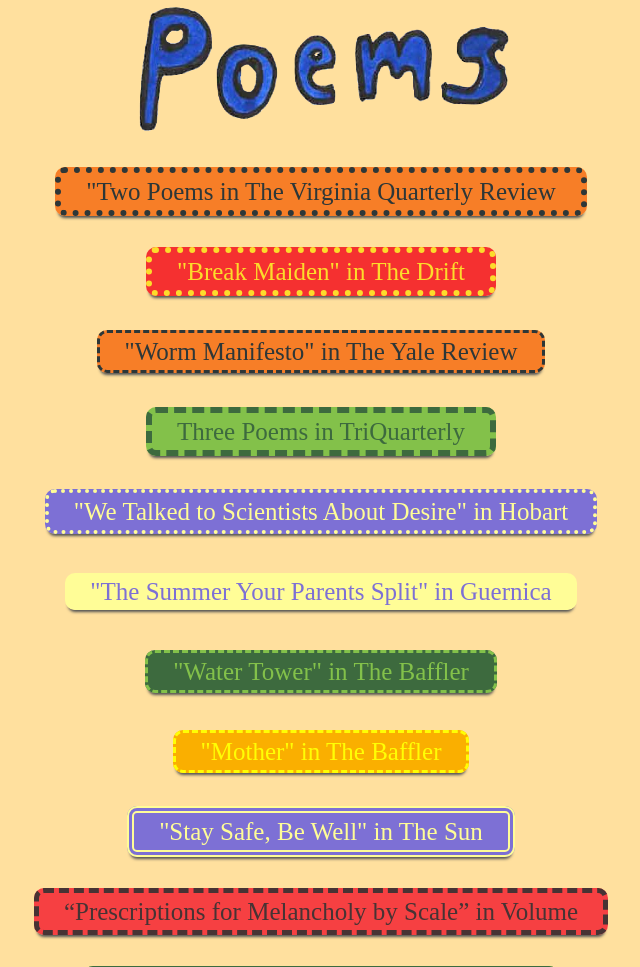
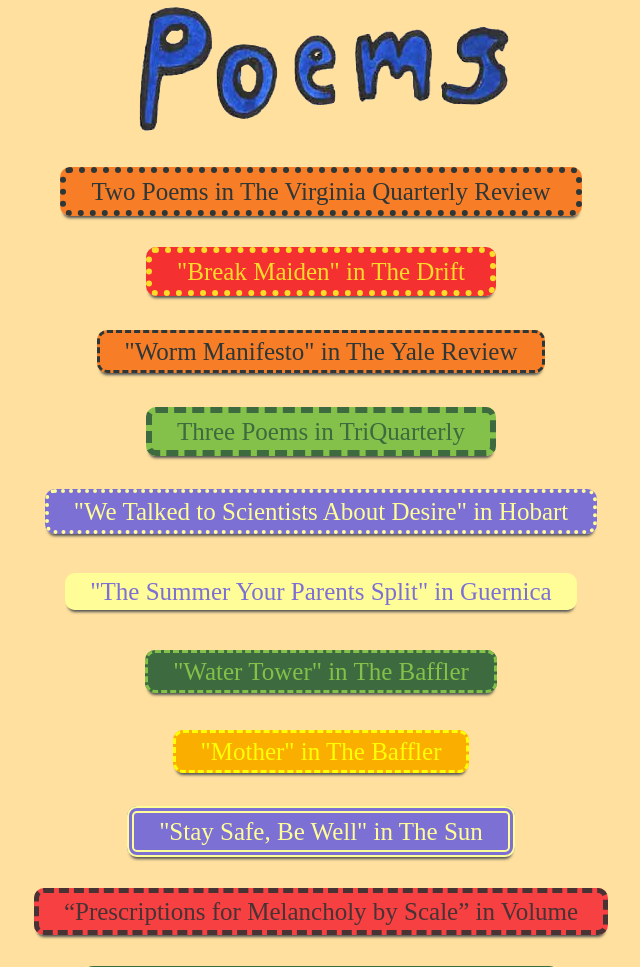
Before and after one commit to CharlieDek/kath_site, a plain HTML site: page index.html in a window 1280 px wide. Shown: the part 1732-2699 px from the top of the page, without its empty margins (304-944 px from the left). Drawn offline with nearby package versions, Linux system fonts and the light colour scheme; a web font is replaced by a local one.

Commit message:
Update index.html

```diff
--- a/index.html
+++ b/index.html
@@ -92,7 +92,7 @@
             <img id="poemImg" src="js/img/poems.png" alt="PoemLabel">
             <tr>
              <td>
-                 <a target="_blank" class="contentLink" href=https://www.vqronline.org/winter-2025/poetry/principal/">"Two Poems in The Virginia Quarterly Review</a>
+                 <a target="_blank" class="contentLink" href=https://www.vqronline.org/winter-2025/poetry/principal/">Two Poems in The Virginia Quarterly Review</a>
                  </td>
           </tr>
           </th>
```
